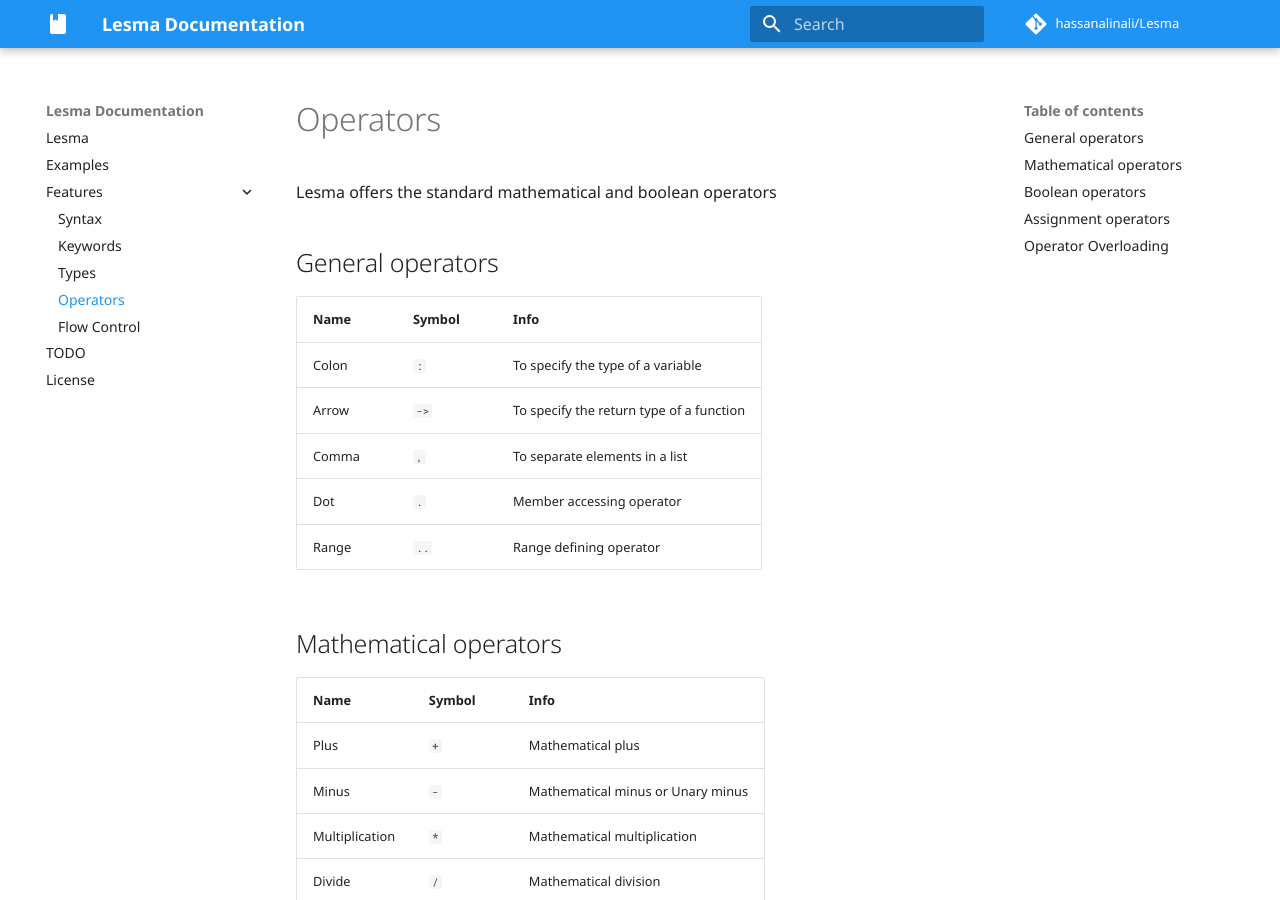
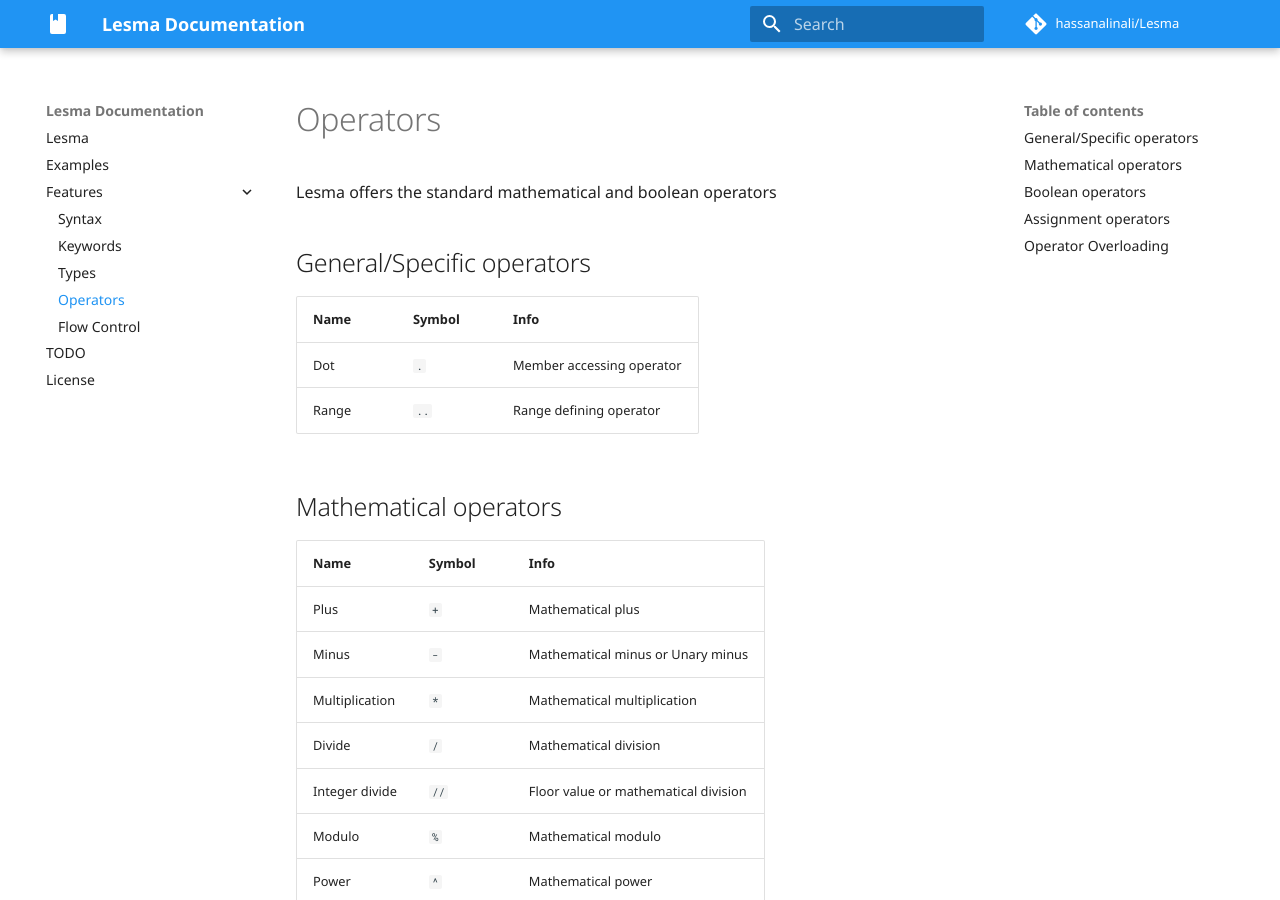
Before and after one commit to alinalihassan/pyLesma, an MkDocs documentation site: the page built from docs/features/operators.md, in a window 1280 px wide and 900 px high. Built offline with MkDocs 1.6.1 and Material for MkDocs 9.7.7, drawn with Linux system fonts in a browser that asks for light colours; comment, search, counter and statistics services are not loaded; some of the changed text lies outside the part shown.

Commit message:
Updated operators doc

```diff
--- a/docs/features/operators.md
+++ b/docs/features/operators.md
@@ -1,12 +1,9 @@
 Lesma offers the standard mathematical and boolean operators
 
-## General operators
+## General/Specific operators
 
 |Name|Symbol|Info|
 |--|--|--|
-|Colon| `:`| To specify the type of a variable|
-|Arrow| `->`| To specify the return type of a function|
-|Comma| `,` | To separate elements in a list|
 |Dot| `.` | Member accessing operator|
 |Range| `..` | Range defining operator|
 
```
Also changed, not shown: other parts of docs/features/operators.md (+2 -0 lines).
